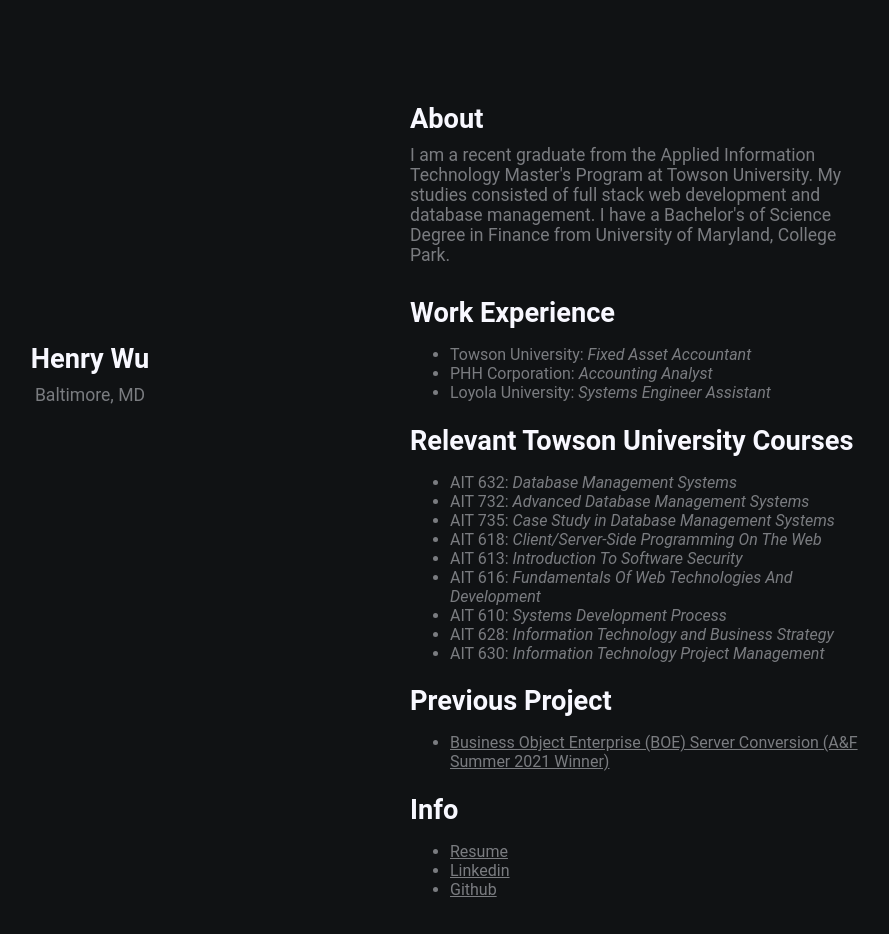
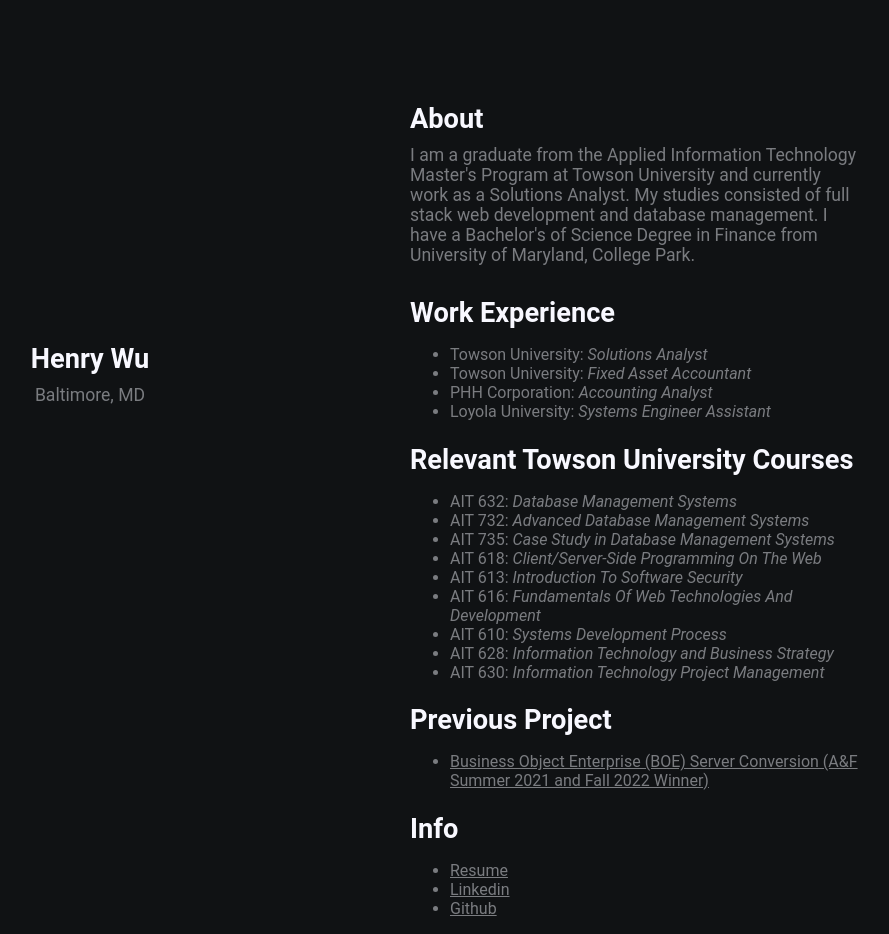
Before and after one commit to henrygwu/background, a plain HTML site: page index.html in a window 1280 px wide. Shown: the whole page, without its empty margins (230-1119 px from the left). Drawn offline with Linux system fonts and the light colour scheme.

Commit message:
Update index.html

```diff
--- a/index.html
+++ b/index.html
@@ -13,12 +13,14 @@
         </div>
         <div class="section-2">
             <h2>About</h2>
-            <p>I am a recent graduate from the Applied Information Technology Master's Program at Towson University.
+            <p>I am a graduate from the Applied Information Technology Master's Program at Towson University
+                and currently work as a Solutions Analyst.
                 My studies consisted of full stack web development and database management.
                 I have a Bachelor's of Science Degree in Finance from University of Maryland, College Park.
             </p>
             <h2>Work Experience</h2>
             <ul>
+                <li>Towson University: <em>Solutions Analyst</em></li>
                 <li>Towson University: <em>Fixed Asset Accountant</em></li>
                 <li>PHH Corporation: <em>Accounting Analyst</em></li>
                 <li>Loyola University: <em>Systems Engineer Assistant</em></li>
@@ -37,7 +39,7 @@
             </ul>
             <h2>Previous Project</h2>
             <ul>
-                <li><u><a href="https://www.towson.edu/adminfinance/star/">Business Object Enterprise (BOE) Server Conversion (A&F Summer 2021 Winner)</a></u></li>
+                <li><u><a href="https://www.towson.edu/adminfinance/star/">Business Object Enterprise (BOE) Server Conversion (A&F Summer 2021 and Fall 2022 Winner)</a></u></li>
             </ul>
 
             <h2>Info</h2>
```
